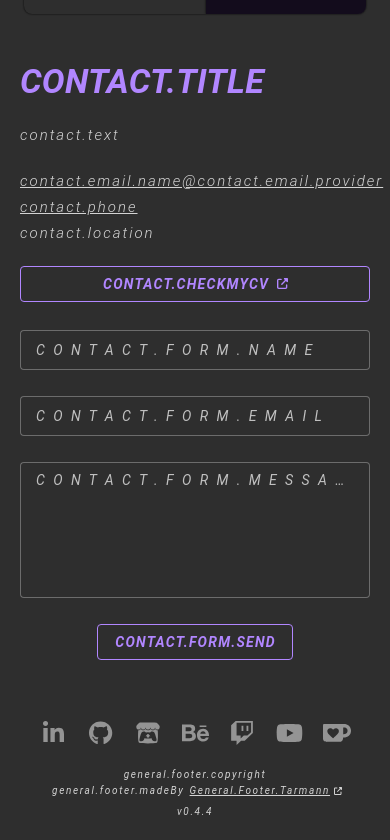
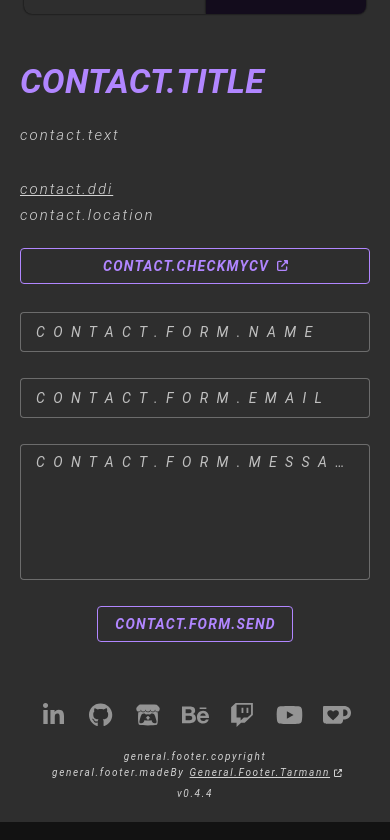
Before and after one commit to Galvesmash/galvesmash-website, a Nuxt app: page / in a window 390 px wide. Shown: the part 1222-2062 px from the top of the page. Built offline with nearby package versions, Linux system fonts and the light colour scheme.

Commit message:
feat: add phone and email to env

```diff
--- a/components/ContactMe.vue
+++ b/components/ContactMe.vue
@@ -71,7 +71,7 @@
             class="d-block font-italic opacity-100 px-0 py-1 no-user-select text-headline-general text-none"
             href="mailto:galvesmash.dev@gmail.com?subject=Hello%20from%20your%20website"
           >
-            {{ t('contact.email.name') }}@{{ t('contact.email.provider') }}
+            {{ config.public.email }}
           </a>
         </v-hover>
 
@@ -80,10 +80,10 @@
             v-bind="props"
             :class="[ isHovering && !isMobileView ? 'text-primary' : 'text-secondary']"
             :style="{ transition: 'all .3s' }"
-            :href="`tel:${t('contact.phone').replace(/[^0-9+]/g, '')}`"
+            :href="`tel:${t('contact.ddi')}${config.public.phone.replace(/[^0-9+]/g, '')}`"
             class="d-block font-italic opacity-100 no-user-select px-0 py-1 text-headline-general text-none"
           >
-            {{ t('contact.phone') }}
+            {{ t('contact.ddi') }} {{ config.public.phone }}
           </a>
         </v-hover>
 
--- a/lang/en/contact/index.js
+++ b/lang/en/contact/index.js
@@ -16,7 +16,7 @@ export const contact = {
     required: 'Required.',
   },
   location: 'Sao Paulo, Brazil',
-  phone: '+55 11 96639-9361',
+  ddi: '+55',
   text: 'Interested in working with me, hiring\nmy services, or simply connecting?\n\nFeel free to send me a message,\nI’d love to hear from you!',
   title: 'Contact me',
 }
--- a/lang/pt-br/contact/index.js
+++ b/lang/pt-br/contact/index.js
@@ -16,7 +16,7 @@ export const contact = {
     required: 'Obrigatório.',
   },
   location: 'São Paulo, Brasil',
-  phone: '11 96639-9361',
+  ddi: '',
   text: 'Interessado em trabalhar comigo\nou simplesmente se conectar?\n\nMe mande uma mensagem,\nEu adoraria ouvir você!',
   title: 'Contato',
 }
--- a/nuxt.config.ts
+++ b/nuxt.config.ts
@@ -51,6 +51,7 @@ export default defineNuxtConfig({
   runtimeConfig: {
     public: {
       cvLink: process.env.VUE_APP_CV_LINK,
+      email: process.env.VUE_APP_EMAIL,
       emailjs: {
         publicKey: process.env.VUE_APP_EMAILJS_PUBLIC_KEY,
         serviceKey: process.env.VUE_APP_EMAILJS_SERVICE,
@@ -59,6 +60,7 @@ export default defineNuxtConfig({
       googleAnalyticsId: process.env.VUE_APP_GA_ID,
       imagesPath: process.env.NODE_ENV === "production" && !process.env.VUE_APP_DOMAIN ? "/galvesmash-website/" : "/",
       nodeEnv: process.env.NODE_ENV,
+      phone: process.env.VUE_APP_PHONE,
       version: process.env.VUE_APP_VERSION,
     }
   },
```
Also changed, not shown: 1 other file (tests, documents, lock files or other folders).
